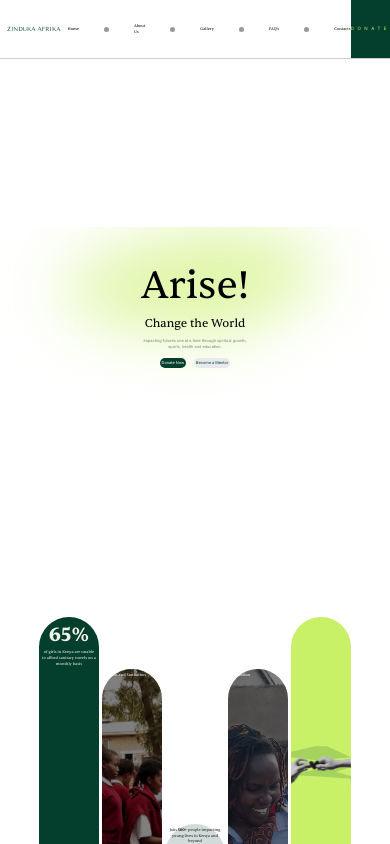
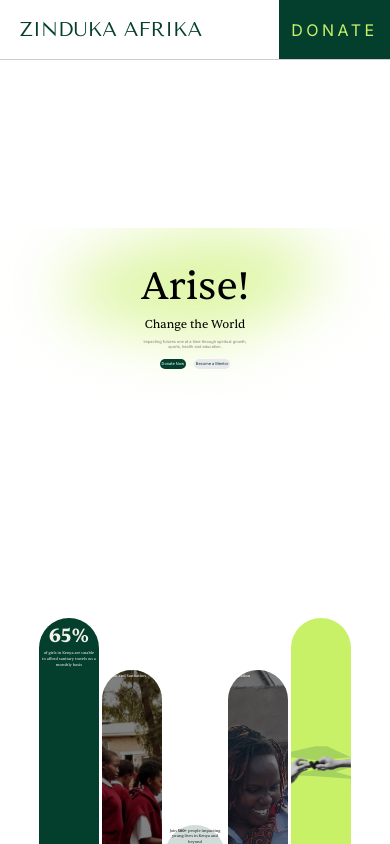
Before and after one commit to koechian/zinduka-afrika, a Next.js app: page / in a window 390 px wide. Shown: the top 844 px of the page. Built offline with nearby package versions, Linux system fonts and the light colour scheme.

Commit message:
Responsive navbar for mobile and laptop

```diff
--- a/src/app/components/Sections/Navbar/Navbar.tsx
+++ b/src/app/components/Sections/Navbar/Navbar.tsx
@@ -9,7 +9,7 @@ const Navbar = () => {
         <h1 className={styles.logoText}>ZINDUKA AFRIKA</h1>
       </div>
       <div className={styles.navLinks}>
-        <ul className="flex items-center justify-evenly">
+        <ul>
           <li>
             <div className="link-container ">
               <a className={styles.linkText} href="#">
--- a/src/app/components/Sections/Navbar/navbar.module.css
+++ b/src/app/components/Sections/Navbar/navbar.module.css
@@ -2,7 +2,7 @@
   display: grid;
   grid-template-columns: 1fr 3fr 0.5fr;
   place-items: center;
-  height: 7vh;
+  height: 3em;
   border-bottom: #6e6e6e58 solid 1px;
   position: sticky;
   top: 0px;
@@ -18,10 +18,16 @@
 .linkContainer a:hover {
   color: var(--dark-green-hex);
 }
+.navLinks ul {
+  display: flex;
+  align-items: center;
+  justify-content: space-evenly;
+}
 .logoText {
-  font-size: 1.5vw;
+  font-size: 1em;
   letter-spacing: 4.5%;
   color: var(--dark-green-hex);
+  white-space: nowrap;
 }
 .donateContainer {
   background-color: var(--dark-green-hex);
@@ -38,8 +44,25 @@
 
 .donate {
   letter-spacing: 3.5px;
-  font-size: 1.15vw;
+  font-size: 0.8em;
 }
 .linkText {
-  font-size: 1vw;
+  font-size: 0.7em;
 }
+
+@media (max-width: 767px) {
+  .navLinks {
+    display: none !important;
+  }
+  .nav {
+    display: flex;
+    padding: 0 0 0 5%;
+    justify-content: space-between;
+  }
+  .logoText {
+    letter-spacing: 2%;
+  }
+  .donateContainer {
+    width: 30%;
+  }
+}
```
